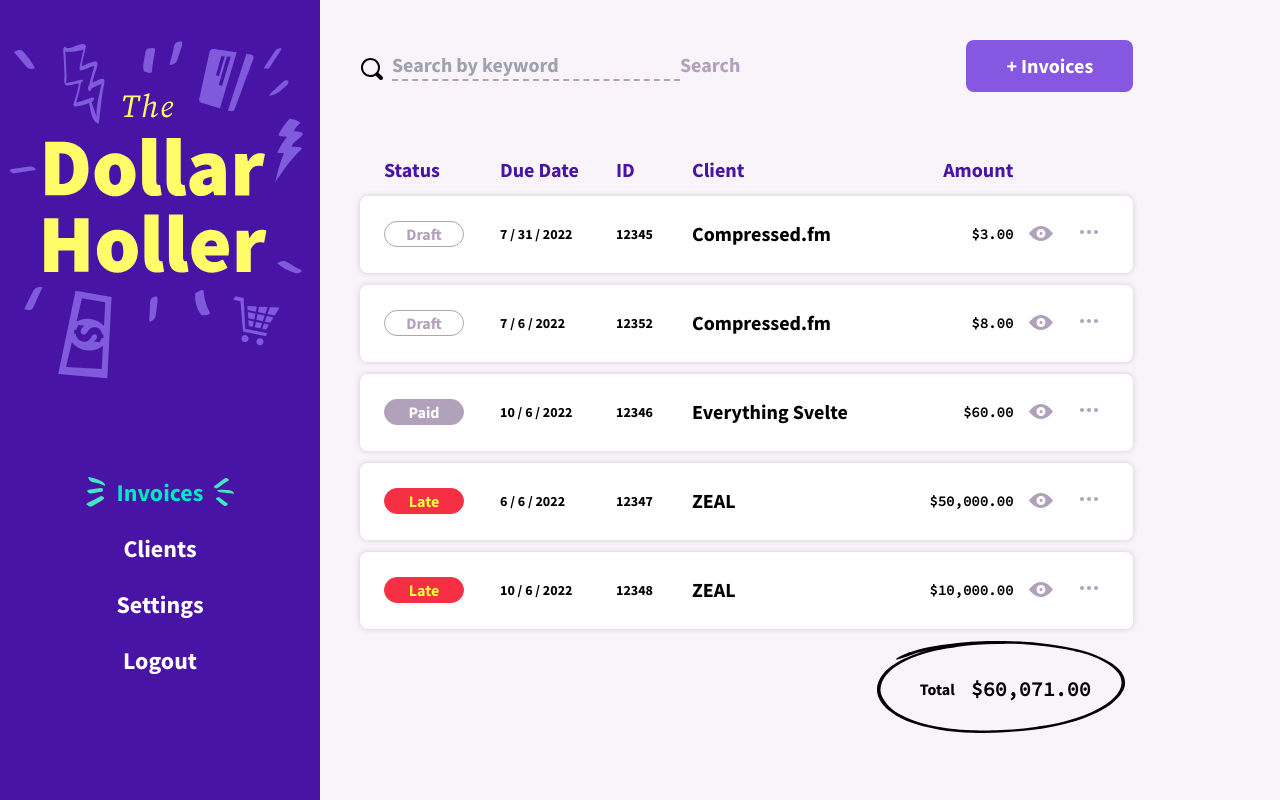
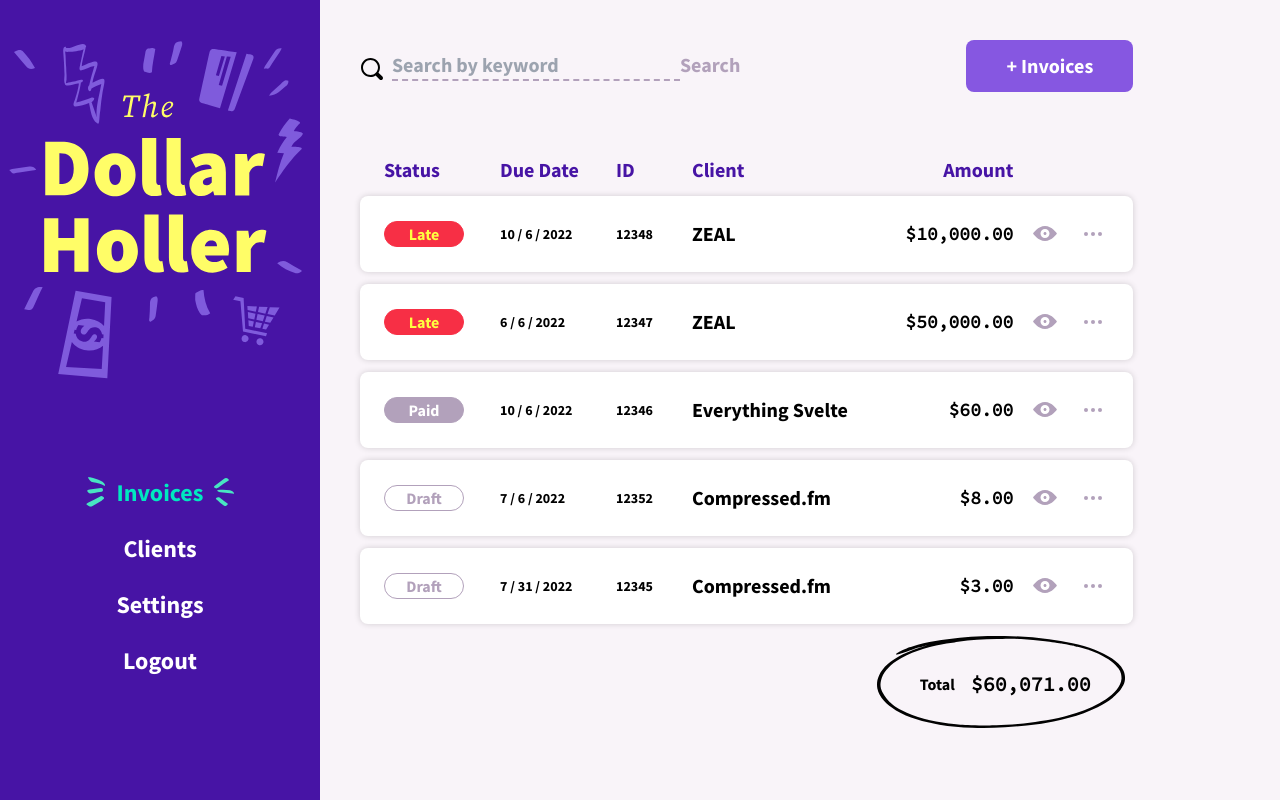
Before and after one commit to kyoukhana/sveltekitlearning, a SvelteKit app: page /invoices in a window 1280 px wide. Built offline with nearby package versions, Linux system fonts and the light colour scheme.

Commit message:
Lesson 20 - Additional Options
Worked on adding dynamic additional options.  Pretty cool stuff

```diff
--- /dev/null
+++ b/src/lib/components/AdditionalOptions.svelte
@@ -0,0 +1,36 @@
+<script lang="ts">
+	import type { SvelteComponent } from 'svelte';
+	export let options: {
+		label: string;
+		icon?: new (...args: any[]) => SvelteComponent;
+		disabled: boolean;
+		onclick: () => void;
+	}[];
+</script>
+
+<ul class="absolute left-0 top-4 rounded-lg bg-white shadow-lg">
+	{#each options as option}
+		{#if !option.disabled}
+			<li>
+				<button
+					class="flex w-full gap-x-2 px-4 font-sansSerif font-bold text-pastelPurple hover:text-daisyBush"
+					on:click={option.onclick}
+				>
+					{#if option.icon}
+						<svelte:component this={option.icon} />
+					{/if}
+					{option.label}
+				</button>
+			</li>
+		{/if}
+	{/each}
+</ul>
+
+<style lang="postcss">
+	li {
+		@apply border-b-2 border-whisper;
+	}
+	li:last-child {
+		@apply border-b-0;
+	}
+</style>
--- /dev/null
+++ b/src/lib/components/icon/Edit.svelte
@@ -0,0 +1,10 @@
+<script lang="ts">
+    export let width: number = 24,
+      height: number = 24;
+  </script>
+
+  <svg {width} {height} viewBox="0 0 24 24" fill="none" xmlns="http://www.w3.org/2000/svg">
+    <path
+      d="M20.821 3.179C20.061 2.418 19.049 2 17.974 2C16.9 2 15.888 2.418 15.128 3.179L3.71905 14.587C3.71905 14.587 3.71805 14.59 3.71605 14.591C3.63505 14.673 3.49705 14.889 3.45505 15.052L2.03005 20.756C1.94405 21.096 2.04505 21.458 2.29305 21.705L2.29405 21.706L2.29505 21.707C2.54305 21.955 2.90305 22.056 3.24405 21.971L8.94805 20.544C9.11105 20.502 9.32805 20.364 9.40905 20.283C9.41005 20.282 9.41305 20.28 9.41305 20.28L20.822 8.873C21.582 8.112 22.001 7.102 22 6.026C22 4.951 21.582 3.94 20.822 3.179H20.821ZM14.411 6.728L17.274 9.591L8.70605 18.159L5.84305 15.296L14.411 6.728ZM4.37505 19.626L4.97005 17.252L6.75005 19.033L4.37505 19.626ZM19.409 4.594C20.173 5.359 20.173 6.693 19.409 7.458L18.69 8.178L15.824 5.313L16.545 4.594C17.31 3.83 18.644 3.829 19.409 4.594Z"
+    />
+  </svg>
--- /dev/null
+++ b/src/lib/components/icon/Send.svelte
@@ -0,0 +1,8 @@
+<script lang="ts">
+    export let width: number = 24,
+      height: number = 24;
+  </script>
+
+  <svg {width} {height} viewBox="0 0 24 24" fill="none" xmlns="http://www.w3.org/2000/svg">
+    <path d="M2.01 21.0002L23 12.0002L2.01 3.00024L2 10.0002L17 12.0002L2 14.0002L2.01 21.0002Z" />
+  </svg>
--- /dev/null
+++ b/src/lib/components/icon/Trash.svelte
@@ -0,0 +1,13 @@
+<script lang="ts">
+    export let width: number = 24,
+      height: number = 24;
+  </script>
+
+  <svg {width} {height} viewBox="0 0 24 24" fill="none" xmlns="http://www.w3.org/2000/svg">
+    <path
+      d="M5.37817 19.1055C5.37817 20.1504 6.20062 21.0002 7.21195 21.0002H16.3808C17.3922 21.0002 18.2146 20.1504 18.2146 19.1055V7.73703H5.37817V19.1055ZM7.21195 9.63177H16.3808L16.3817 19.1055H7.21195V9.63177Z"
+    />
+    <path d="M14.5471 4.89492V3.00018H9.04576V4.89492H3.54443V6.78966H20.0484V4.89492H14.5471Z" />
+    <path d="M10.8796 11.5265H9.04578V17.2107H10.8796V11.5265Z" />
+    <path d="M14.547 11.5265H12.7133V17.2107H14.547V11.5265Z" />
+  </svg>
--- a/src/routes/(dashboard)/invoices/+page.svelte
+++ b/src/routes/(dashboard)/invoices/+page.svelte
@@ -4,7 +4,7 @@
 	import CircledAmount from '$lib/components/CircledAmount.svelte';
 
 	import Search from '$lib/components/Search.svelte';
-	import Invitation from './invoiceRow.svelte'
+	import Invitation from './invoiceRow.svelte';
 	import InvoiceRow from './invoiceRow.svelte';
 	import { centsToDollars, sumInvoices } from '$lib/utils/moneyHelpers';
 
@@ -49,9 +49,11 @@
 	</section>
 
 	<!-- Invoices -->
-	{#each $invoices as invoice}
-		<InvoiceRow {invoice}/>
-	{/each}
+	<section class="flex flex-col-reverse">
+		{#each $invoices as invoice}
+			<InvoiceRow {invoice} />
+		{/each}
+	</section>
 </section>
 
 <CircledAmount label="Total" amount={`$${centsToDollars(sumInvoices($invoices))}`} />
--- a/src/routes/(dashboard)/invoices/invoiceRow.svelte
+++ b/src/routes/(dashboard)/invoices/invoiceRow.svelte
@@ -1,22 +1,43 @@
 <script lang="ts">
+	import AdditionalOptions from '$lib/components/AdditionalOptions.svelte';
 	import ThreeDots from '$lib/components/icon/ThreeDots.svelte';
 	import View from '$lib/components/icon/View.svelte';
 	import Tag from '$lib/components/Tag.svelte';
 	import { convertDate, isLate } from '$lib/utils/dateHelpers';
 	import { sumLineItems, centsToDollars } from '$lib/utils/moneyHelpers';
+	import { isFirstDayOfMonth } from 'date-fns/esm';
+	import Send from '$lib/components/Icon/Send.svelte';
+	import Trash from '$lib/components/Icon/Trash.svelte';
+	import Edit from '$lib/components/Icon/Edit.svelte';
 
 	export let invoice: Invoice;
+
+	let isAdditionalMenuShowing = false;
+	let isOptionsDisabled = false;
 
 	const getInvoiceLabel = () => {
 		if (invoice.invoiceStatus === 'draft') {
 			return 'draft';
 		} else if (invoice.invoiceStatus === 'sent' && !isLate(invoice.dueDate)) {
+			isOptionsDisabled = true;
 			return 'sent';
 		} else if (invoice.invoiceStatus === 'sent' && isLate(invoice.dueDate)) {
+			isOptionsDisabled = true;
 			return 'late';
 		} else if (invoice.invoiceStatus === 'paid') {
+			isOptionsDisabled = true;
 			return 'paid';
 		}
+	};
+
+	const handleDelete = () => {
+		console.log('deleting');
+	};
+	const handleEdit = () => {
+		console.log('edit');
+	};
+	const handleSendInvoice = () => {
+		console.log('Sending');
 	};
 </script>
 
@@ -29,14 +50,28 @@
 	<div class="clientName truncate whitespace-nowrap text-base font-bold lg:text-xl">
 		{invoice.client.name}
 	</div>
-	<div class="amount lg:text text-right font-mono text-sm font-bold">
+	<div class="amount text-right font-mono text-sm font-bold lg:text-lg">
 		${centsToDollars(sumLineItems(invoice.lineItems))}
 	</div>
-	<div class="center viewButton lg:text hidden text-sm lg:block">
-		<a href="#blank" class="text-pastelPurple hover:text-daisyBush"><View /></a>
+	<div class="center viewButton hidden text-sm lg:flex lg:text-lg">
+		<a href="#" class="text-pastelPurple hover:text-daisyBush"><View /></a>
 	</div>
-	<div class="center moreButton lg:text hidden text-sm lg:block">
-		<button class=" text-pastelPurple hover:text-daisyBush"><ThreeDots /></button>
+	<div class="center moreButton relative hidden text-sm lg:flex lg:text-lg">
+		<button
+			class=" text-pastelPurple hover:text-daisyBush"
+			on:click={() => {
+				isAdditionalMenuShowing = !isAdditionalMenuShowing;
+			}}><ThreeDots /></button
+		>
+		{#if isAdditionalMenuShowing}
+			<AdditionalOptions
+				options={[
+					{ label: 'Edit', icon: Edit, onClick: handleEdit, disabled: isOptionsDisabled },
+					{ label: 'Delete', icon: Trash, onClick: handleDelete, disabled: false },
+					{ label: 'Send', icon: Send, onClick: handleSendInvoice, disabled: isOptionsDisabled }
+				]}
+			/>
+		{/if}
 	</div>
 </section>
 
```
